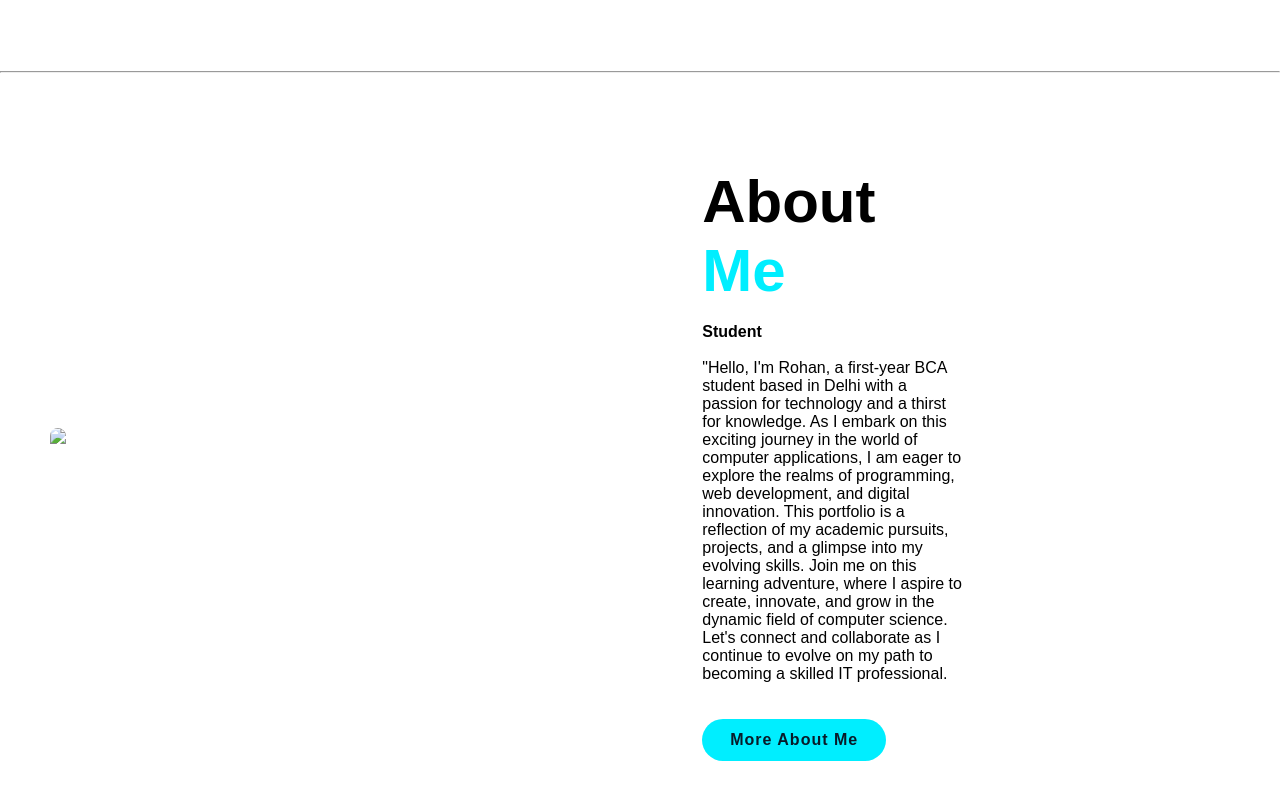
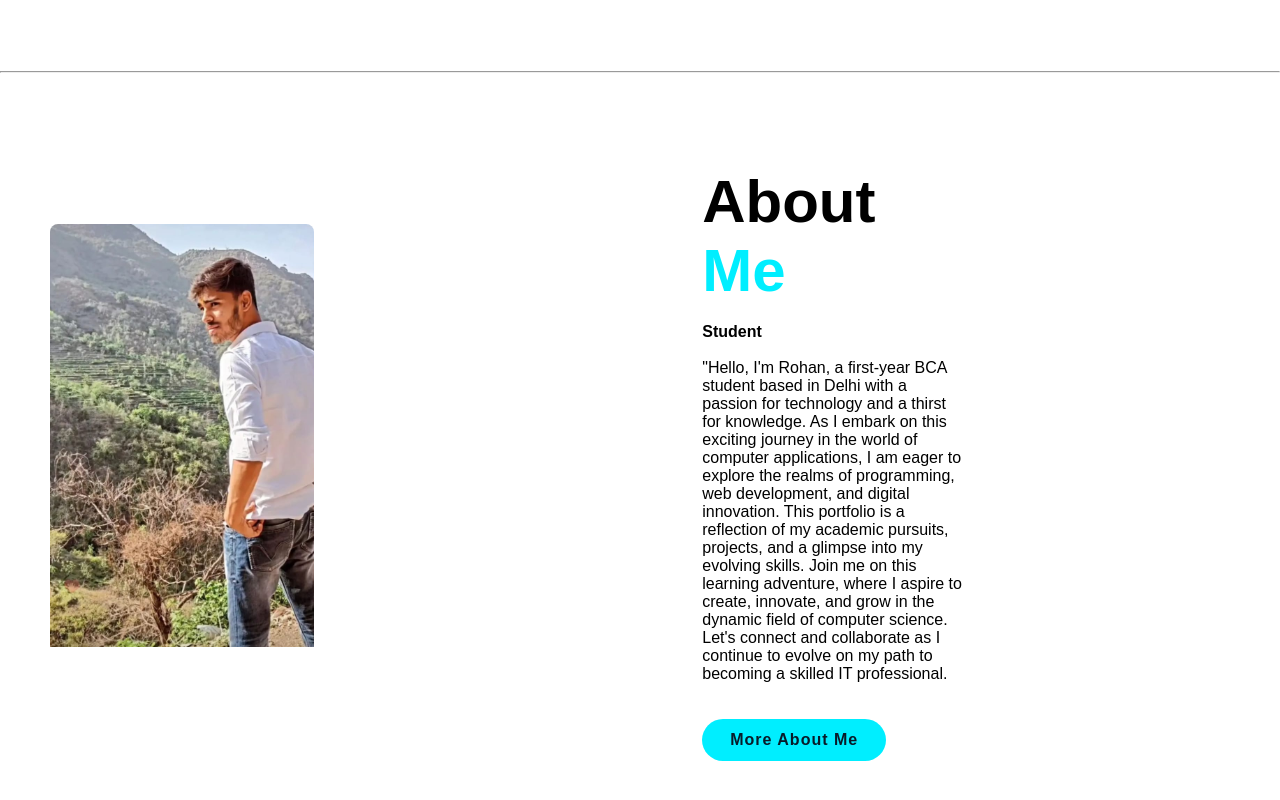
Before and after one commit to piyxshjain/rohan-portfolio, a plain HTML site: page index.html in a window 1280 px wide. Shown: the part 921-1721 px from the top of the page. Drawn offline with nearby package versions, Linux system fonts and the light colour scheme.

Commit message:
Update index.html

```diff
--- a/index.html
+++ b/index.html
@@ -49,7 +49,7 @@
     <hr>
     <section class="about" id="about">
         <div class="about-img" >
-            <img src="/rrr.jpeg" height="1000px">
+            <img src="WhatsApp Image 2023-10-05 at 01.05.21_ac199410.jpg" height="1000px">
         </div>
         <div class="about-text">
             <h2 style="color: black;">About <span>Me</span></h2>
```
